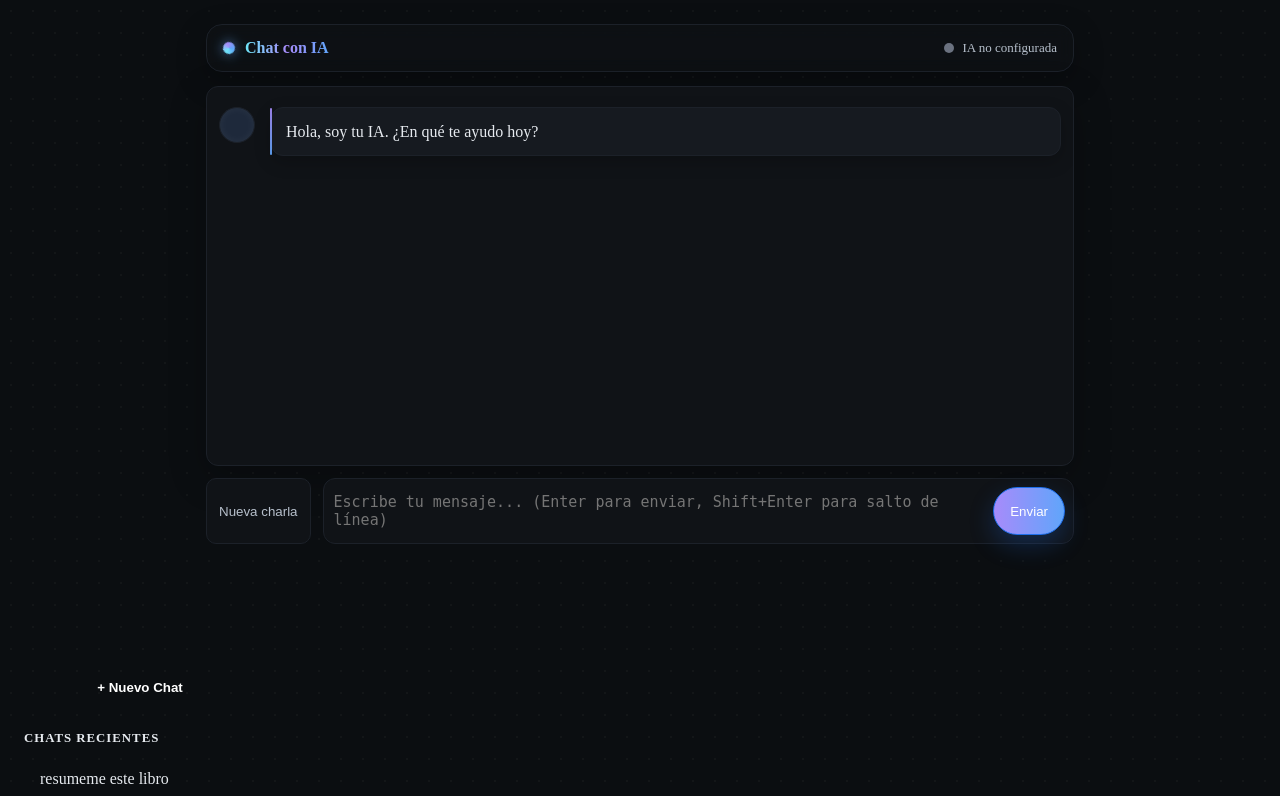
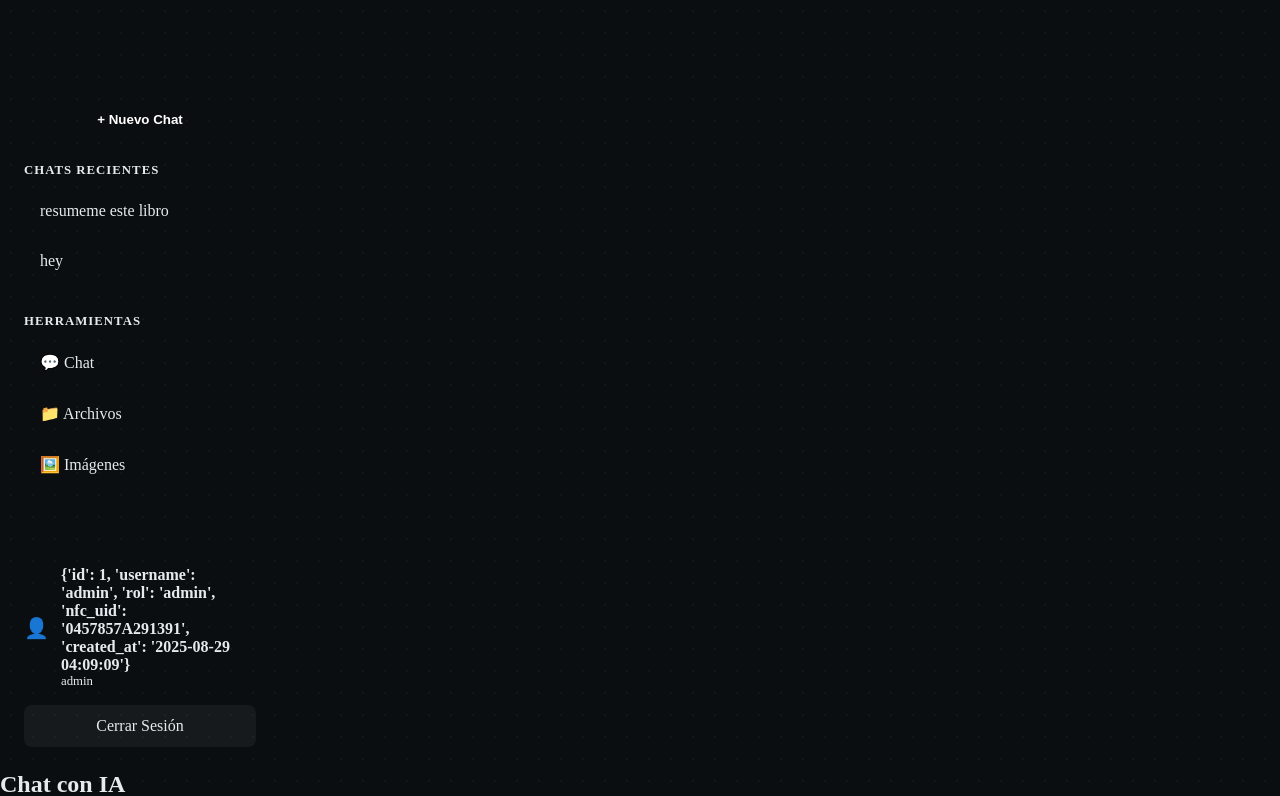
Before and after one commit to scamero1/ZERO-PERSONAL-ASISTANT, a Flask app: page / in a window 1280 px wide. Shown: the top 796 px of the page. Run offline with Flask 3, Linux system fonts and the light colour scheme; a user stored in the database is signed in; data comes from the database, SQL or seed files in the repository; both versions use the stored data as it was after the commit; some libraries are stand-ins or nearby versions.

Commit message:
actualizar

```diff
--- a/app.py
+++ b/app.py
@@ -123,87 +123,59 @@ def api_chat():
         return jsonify({'error': 'No autenticado'}), 401
 
     data = request.get_json() or {}
-    message = data.get('message', '').trim() if hasattr(str, 'trim') else (data.get('message', '') or '').strip()
-    if not message:
+    user_message = (data.get('message') or '').strip()
+    if not user_message:
         return jsonify({'error': 'Mensaje vacío'}), 400
     if not GROQ_API_KEY:
         return jsonify({'error': 'GROQ_API_KEY no configurada'}), 400
 
-    payload = {
-        'model': GROQ_TEXT_MODEL,
-        'messages': [{'role': 'user', 'content': message}],
-        'temperature': 0.7
-    }
-
-    try:
-        r = requests.post(
-            'https://api.groq.com/openai/v1/chat/completions',
-            headers={
-                'Authorization': f'Bearer {GROQ_API_KEY}',
-                'Content-Type': 'application/json'
-            },
-            json=payload,
-            timeout=30
-        )
-        j = r.json()
-        if r.status_code != 200:
-            return jsonify({'error': j.get('error', {}).get('message', 'Fallo en Groq')}), r.status_code
-
-        reply = j['choices'][0]['message']['content']
-        return jsonify({'reply': reply, 'chat_id': data.get('chat_id')})
-    except Exception as e:
-        return jsonify({'error': str(e)}), 500
+    # Gestionar chat_id consistente y crear si no existe
     incoming_chat_id = data.get('chat_id')
-    if not user_message:
-        return jsonify({'error': 'Mensaje vacío'}), 400
-
-    # Gestionar chat_id consistente y crear si no existe
     user_id = session.get('user_id')
     chat_id = incoming_chat_id or session.get('current_chat')
+    title = user_message[:30] + ('...' if len(user_message) > 30 else '')
+
     if not chat_id:
-        title = user_message[:30] + ('...' if len(user_message) > 30 else '')
         chat_id = db.create_chat(user_id, title)
     else:
         try:
-            title = user_message[:30] + ('...' if len(user_message) > 30 else '')
             db.update_chat_title(chat_id, title)
         except Exception:
             pass
     session['current_chat'] = chat_id
 
-    # Construir mensajes para la IA
+    # Mensajes para la IA (incluye pequeño prompt del sistema opcional)
     system_prompt = "Eres un asistente AI llamado Zero. Sé conciso, profesional y útil."
-    user_context = db.get_user_context(session.get('user_id'))
+    user_context = db.get_user_context(user_id)
     if user_context:
         context_info = "\n\nContexto personalizado del usuario:\n"
         for ctx in user_context[-5:]:
             context_info += f"- {ctx['context_key']}: {ctx['context_value'][:200]}...\n"
         system_prompt += context_info
 
-    messages = [
-        {"role": "system", "content": system_prompt},
-        {"role": "user", "content": user_message}
-    ]
+    payload = {
+        "model": GROQ_TEXT_MODEL,
+        "messages": [
+            {"role": "system", "content": system_prompt},
+            {"role": "user", "content": user_message}
+        ],
+        "max_tokens": 2000,
+        "temperature": 0.7
+    }
 
     try:
-        payload = {
-            "model": GROQ_TEXT_MODEL,
-            "messages": messages,
-            "max_tokens": 2000,
-            "temperature": 0.7
-        }
         response = requests.post(API_URL, headers=BASE_HEADERS, json=payload, timeout=60)
-        if response.status_code == 200:
-            result = response.json()
-            ai_response = result['choices'][0]['message']['content']
+        if response.status_code != 200:
+            return jsonify({'error': f'Error en la API: {response.status_code}'}), 500
 
-            # Guardar mensajes en DB
-            db.add_message(chat_id, "user", user_message)
-            db.add_message(chat_id, "assistant", ai_response)
+        result = response.json()
+        ai_response = result['choices'][0]['message']['content']
 
-            return jsonify({'response': ai_response, 'chat_id': chat_id})
-        else:
-            return jsonify({'error': f'Error en la API: {response.status_code}'}), 500
+        # Guardar mensajes en DB
+        db.add_message(chat_id, "user", user_message)
+        db.add_message(chat_id, "assistant", ai_response)
+
+        return jsonify({'response': ai_response, 'chat_id': chat_id})
     except Exception as e:
         return jsonify({'error': f'Error: {str(e)}'}), 500
 
@@ -413,8 +385,8 @@ def get_chat(chat_id):
     if 'usuario' not in session:
         return jsonify({'error': 'No autenticado'}), 401
 
-    user_id = session.get('user_id')
-    messages = db.get_chat_messages(chat_id, user_id)
+    # Corrige llamada: solo requiere chat_id
+    messages = db.get_chat_messages(chat_id)
 
     return jsonify({
         'chat_id': chat_id,
--- a/static/js/main.js
+++ b/static/js/main.js
@@ -18,15 +18,22 @@ function showSection(section) {
 }
 
 function createMessageBubble(role, content) {
-    const wrapper = document.createElement('div');
-    wrapper.className = role === 'user' ? 'msg msg-user' : 'msg msg-assistant';
+    // Estructura tipo ChatGPT: contenedor + avatar + burbuja
+    const wrap = document.createElement('div');
+    wrap.className = 'msg ' + (role === 'user' ? 'msg--user' : 'msg--assistant');
+
+    const avatar = document.createElement('div');
+    avatar.className = 'avatar ' + (role === 'user' ? 'avatar--user' : 'avatar--assistant');
 
     const bubble = document.createElement('div');
-    bubble.className = role === 'user' ? 'bubble bubble-user' : 'bubble bubble-assistant';
+    bubble.className = 'bubble';
     bubble.textContent = content;
 
-    wrapper.appendChild(bubble);
-    return wrapper;
+    // Orden: usuario (burbuja, avatar) — asistente (avatar, burbuja)
+    wrap.appendChild(role === 'user' ? bubble : avatar);
+    wrap.appendChild(role === 'user' ? avatar : bubble);
+
+    return wrap;
 }
 
 function scrollChatToEnd() {
--- a/templates/index.html
+++ b/templates/index.html
@@ -8,30 +8,6 @@
     <link rel="stylesheet" href="{{ url_for('static', filename='css/main.css') }}">
 </head>
 <body>
-    <div class="chat-app">
-      <header class="app-header">
-        <div class="brand">
-          <div class="logo-dot"></div>
-          <span class="gradient-text">Chat con IA</span>
-        </div>
-        <div class="status">
-          <span class="status-dot" id="status-dot"></span>
-          <span id="status-text">Comprobando IA…</span>
-        </div>
-      </header>
-
-      <main id="chat-thread" class="chat-thread" aria-live="polite" aria-label="Conversación con IA">
-        <!-- Mensajes se renderizan aquí -->
-      </main>
-
-      <footer class="composer">
-        <button id="new-chat" class="btn ghost" title="Inicia una nueva conversación">Nueva charla</button>
-        <div class="composer-box">
-          <textarea id="composer-input" class="input" rows="1" placeholder="Escribe tu mensaje... (Enter para enviar, Shift+Enter para salto de línea)"></textarea>
-          <button id="composer-send" class="btn primary">Enviar</button>
-        </div>
-      </footer>
-    </div>
     <div class="app-container">
         <!-- Sidebar -->
         <aside class="sidebar">
@@ -174,135 +150,7 @@
         </main>
     </div>
 
-    <!-- al final del body, antes de main.js -->
-    <script>
-      // Estado desde backend (si no viene, default false)
-      window.__groq_enabled = {{ groq_enabled|default(false) | tojson }};
 
-      (function(){
-        const threadEl = document.getElementById('chat-thread');
-        const inputEl = document.getElementById('composer-input');
-        const sendBtn = document.getElementById('composer-send');
-        const newChatBtn = document.getElementById('new-chat');
-        const statusDot = document.getElementById('status-dot');
-        const statusText = document.getElementById('status-text');
-
-        // Estado IA
-        if (window.__groq_enabled) {
-          statusDot.classList.add('on');
-          statusText.textContent = 'Conectado';
-        } else {
-          statusDot.classList.remove('on');
-          statusText.textContent = 'IA no configurada';
-        }
-
-        // Persistencia de chat
-        let chatId = localStorage.getItem('chat_id') || null;
-
-        // Auto-resize del textarea
-        function autosize(el){
-          el.style.height = 'auto';
-          el.style.height = Math.min(el.scrollHeight, 180) + 'px';
-        }
-        inputEl.addEventListener('input', ()=>autosize(inputEl));
-        autosize(inputEl);
-
-        // Helpers de UI
-        function addBubble(role, content){
-          const wrap = document.createElement('div');
-          wrap.className = 'msg ' + (role === 'user' ? 'msg--user' : 'msg--assistant');
-
-          const avatar = document.createElement('div');
-          avatar.className = 'avatar ' + (role === 'user' ? 'avatar--user' : 'avatar--assistant');
-
-          const bubble = document.createElement('div');
-          bubble.className = 'bubble';
-          bubble.textContent = content;
-
-          wrap.appendChild(role === 'user' ? bubble : avatar);
-          wrap.appendChild(role === 'user' ? avatar : bubble);
-
-          threadEl.appendChild(wrap);
-          threadEl.scrollTop = threadEl.scrollHeight;
-          return wrap;
-        }
-
-        function addThinking(){
-          const wrap = document.createElement('div');
-          wrap.className = 'msg msg--assistant';
-          const avatar = document.createElement('div');
-          avatar.className = 'avatar avatar--assistant';
-          const bubble = document.createElement('div');
-          bubble.className = 'bubble thinking';
-          bubble.innerHTML = '<span class="dot"></span><span class="dot"></span><span class="dot"></span>';
-          wrap.appendChild(avatar);
-          wrap.appendChild(bubble);
-          threadEl.appendChild(wrap);
-          threadEl.scrollTop = threadEl.scrollHeight;
-          return wrap;
-        }
-
-        function replaceThinking(thinkingEl, content){
-          const bubble = thinkingEl.querySelector('.bubble');
-          bubble.classList.remove('thinking');
-          bubble.textContent = content || 'Sin respuesta del modelo.';
-        }
-
-        async function sendMessage(){
-          const text = inputEl.value.trim();
-          if(!text) return;
-          addBubble('user', text);
-          inputEl.value = '';
-          autosize(inputEl);
-          sendBtn.disabled = true;
-
-          const thinking = addThinking();
-
-          try {
-            const res = await fetch('/api/chat', {
-              method: 'POST',
-              headers: { 'Content-Type': 'application/json' },
-              body: JSON.stringify({ message: text, chat_id: chatId })
-            });
-            let data = {};
-            try { data = await res.json(); } catch(_){}
-
-            if (!res.ok){
-              const err = data?.error || `Error HTTP ${res.status}`;
-              replaceThinking(thinking, err);
-            } else {
-              chatId = data.chat_id || chatId;
-              if (chatId) localStorage.setItem('chat_id', chatId);
-              replaceThinking(thinking, data.reply);
-            }
-          } catch (e) {
-            replaceThinking(thinking, 'Error de red: ' + e.message);
-          } finally {
-            sendBtn.disabled = false;
-          }
-        }
-
-        // Nueva charla
-        newChatBtn.addEventListener('click', ()=>{
-          chatId = null;
-          localStorage.removeItem('chat_id');
-          threadEl.innerHTML = '';
-          addBubble('assistant', 'Nueva conversación iniciada. ¿En qué te ayudo?');
-        });
-
-        // Enviar
-        sendBtn.addEventListener('click', sendMessage);
-        inputEl.addEventListener('keydown', (e)=>{
-          if (e.key === 'Enter' && !e.shiftKey){
-            e.preventDefault();
-            sendMessage();
-          }
-        });
-
-        // Mensaje inicial
-        addBubble('assistant', 'Hola, soy tu IA. ¿En qué te ayudo hoy?');
-      })();
-    </script>
     <script src="{{ url_for('static', filename='js/main.js') }}"></script>
 </body>
 </html>
```
Also changed, not shown: zero.db, 1 other file.
